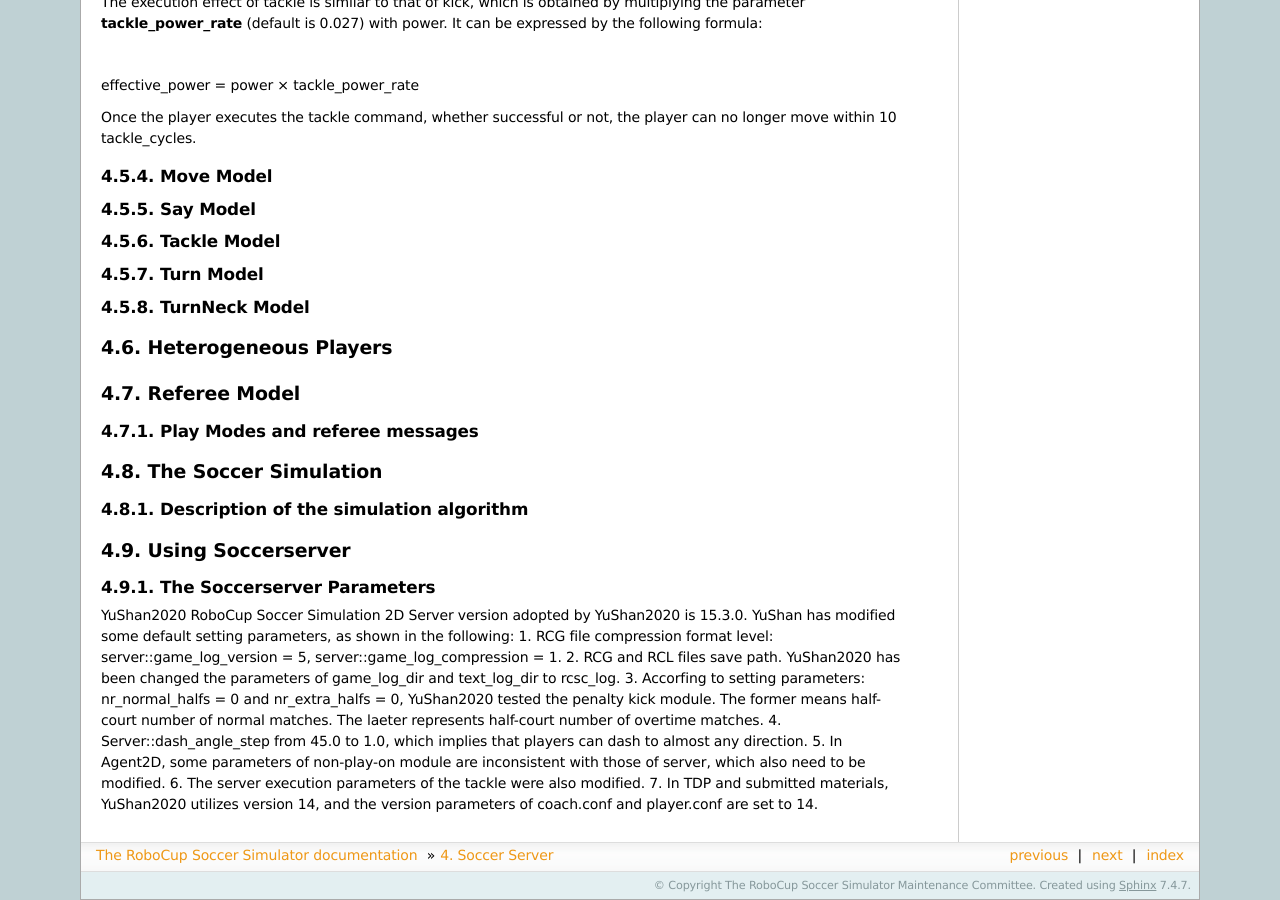
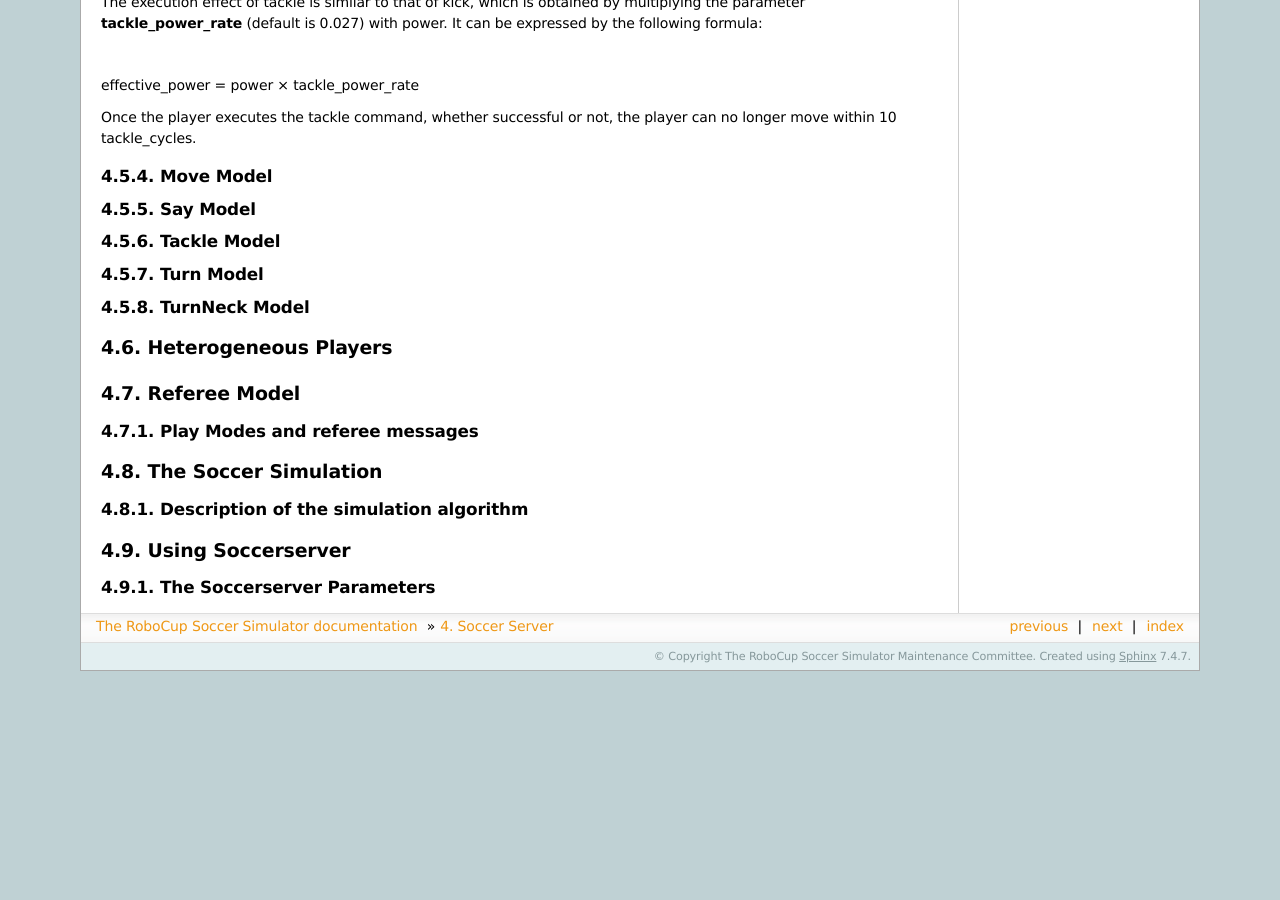
Before and after one commit to rcsoccersim/manual, a Sphinx documentation site: the page built from source/soccerserver.rst, in a window 1280 px wide and 900 px high, scrolled down 14977 px. Built offline with Sphinx 7.4.7, drawn with Linux system fonts in a browser that asks for light colours; after the commit the page ends 15648 px from its top, so only the background shows below that.

Commit message:
Update soccerserver.rst

```diff
--- a/source/soccerserver.rst
+++ b/source/soccerserver.rst
@@ -1098,13 +1098,3 @@ Using Soccerserver
 --------------------------------------------------
 The Soccerserver Parameters
 --------------------------------------------------
-YuShan2020 RoboCup Soccer Simulation 2D Server version adopted by YuShan2020 is 15.3.0.
-YuShan has modified some default setting parameters, as shown in the following:
-1. RCG file compression format level:
-server::game_log_version = 5, server::game_log_compression = 1.
-2. RCG and RCL files save path. YuShan2020 has been changed the parameters of game_log_dir and text_log_dir to rcsc_log.
-3. Accorfing to setting parameters: nr_normal_halfs = 0 and nr_extra_halfs = 0, YuShan2020 tested the penalty kick module. The former means half-court number of normal matches. The laeter represents half-court number of overtime matches.
-4. Server::dash_angle_step from 45.0 to 1.0, which implies that players can dash to almost any direction.
-5. In Agent2D, some parameters of non-play-on module are inconsistent with those of server, which also need to be modified.
-6. The server execution parameters of the tackle were also modified.
-7. In TDP and submitted materials, YuShan2020 utilizes version 14, and the version parameters of coach.conf and player.conf are set to 14.
```
